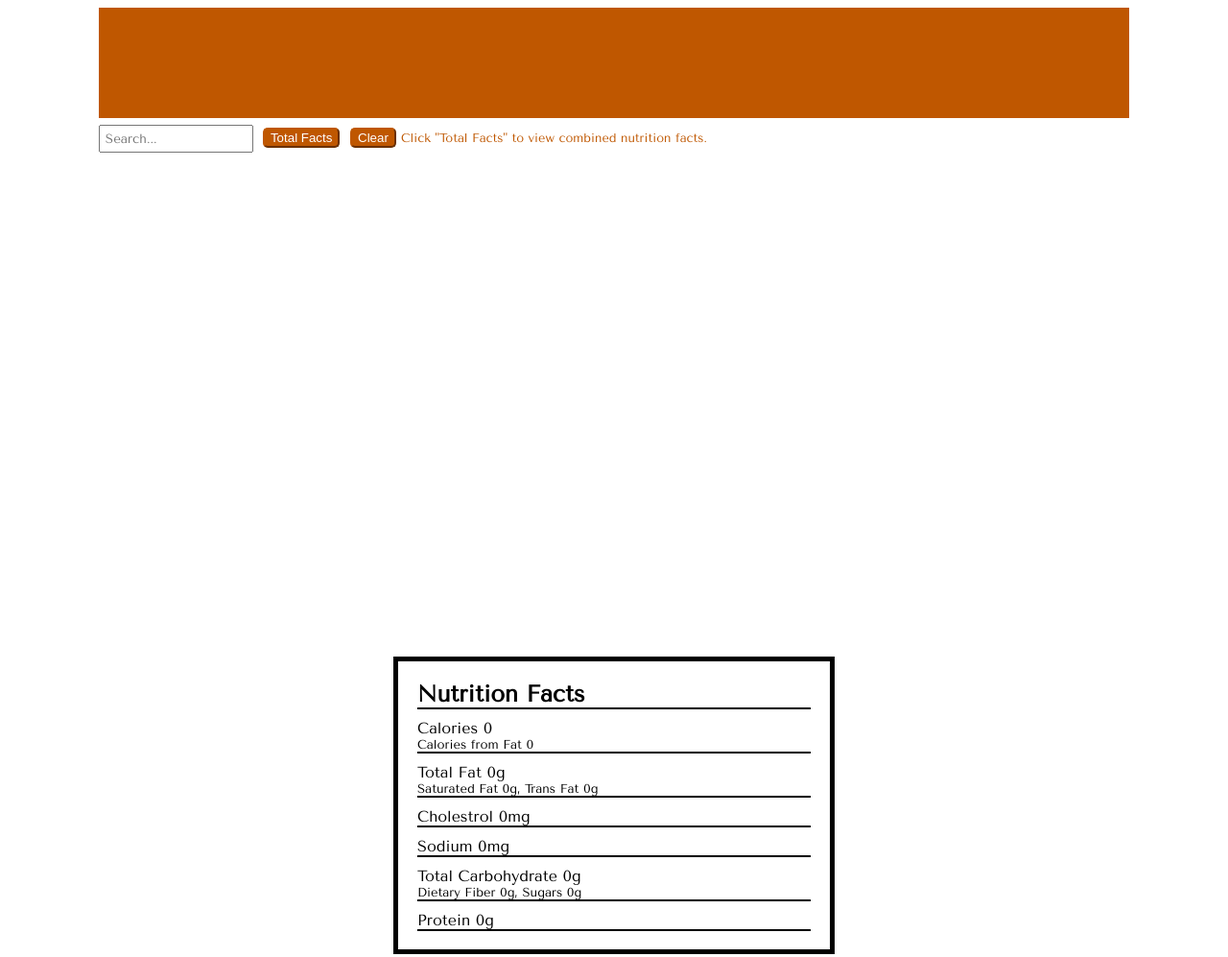
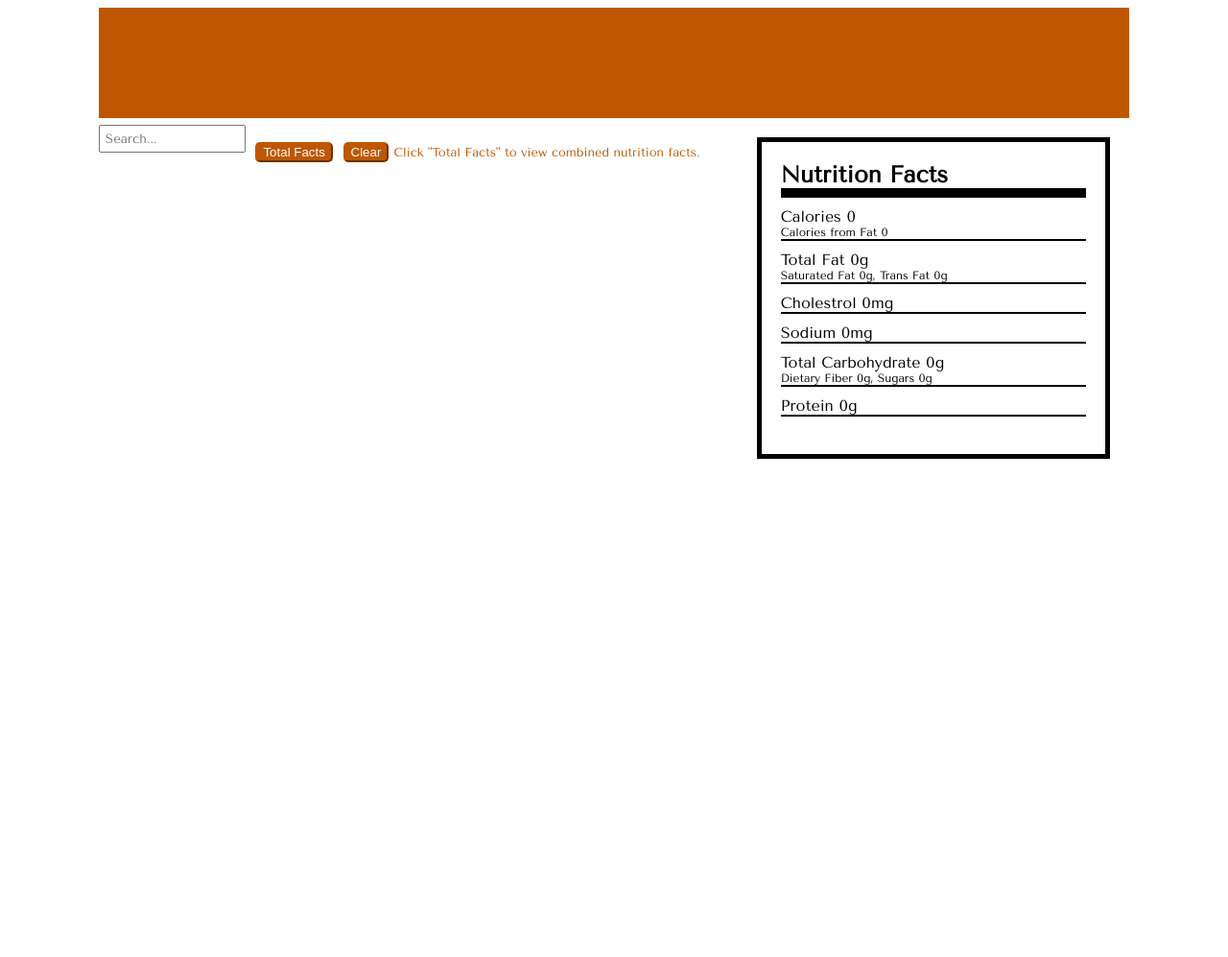
Before and after one commit to pravatbhusal/longhorn-dining, a plain HTML site: page client/menu.html in a window 1280 px wide. Shown: the whole page at 96% size. After the commit the page ends 800 px from the top, so only its background shows below. Drawn offline with nearby package versions, Linux system fonts and the light colour scheme; a web font is replaced by a local one.

Commit message:
Nutrition facts on right

```diff
--- a/client/css/menu.css
+++ b/client/css/menu.css
@@ -56,10 +56,11 @@ main {
 
 /* nutrition facts */
 #nutrition-facts {
+  display: flex;
+  flex-basis: 35%;
   margin: 20px;
-  align-self: center;
-  width: 450px;
-  height: 300px;
+  width: 100%;
+  height: 325px;
   background-color: var(--white);
   border-color: black;
   border-width: thick;
@@ -67,6 +68,7 @@ main {
 }
 #nutrition-facts-container {
   font-family: var(--secondary-font);
+  width: 90%;
   text-overflow: ellipsis;
   overflow: hidden;
   white-space: nowrap;
@@ -77,12 +79,13 @@ main {
   font-size: 24px;
 }
 .nutrition-subtext {
-  font-size: 13px;
+  font-size: 12px;
+  text-align: justify;
 }
 #line-thick {
   width: 100%;
-  height: 5px;
-  margin-bottom: 20px;
+  height: 10px;
+  margin-bottom: 10px;
   background-color:black;
 }
 #line-thin {
@@ -153,6 +156,7 @@ main {
   display: flex;
   flex-direction: column;
   flex-basis: 50%;
+  margin-top: 15px;
 }
 #items-table-container {
   height: 500px;
--- a/client/menu.html
+++ b/client/menu.html
@@ -85,7 +85,6 @@
             </table>
           </div>
         </div>
-      </div>
 
         <!-- nutrition facts -->
         <div id="nutrition-facts">
@@ -93,7 +92,7 @@
             <b id="nutrition-facts-title">Nutrition Facts</b>
             <br>
             <span class="nutrition-subtext" id="serving-size-text"></span>
-          <div id="line-thin"></div>
+            <div id="line-thick"></div>
             <div id="nutrition-facts-data">
                 <span id="calories-text">Calories 0</span>
                 <br>
@@ -123,6 +122,9 @@
           </div>
         </div>
       </div>
+
+
+    </div>
   </main>
 </body>
 <!-- javascript -->
```
Lines whose indentation alone changed are shown as unchanged.
